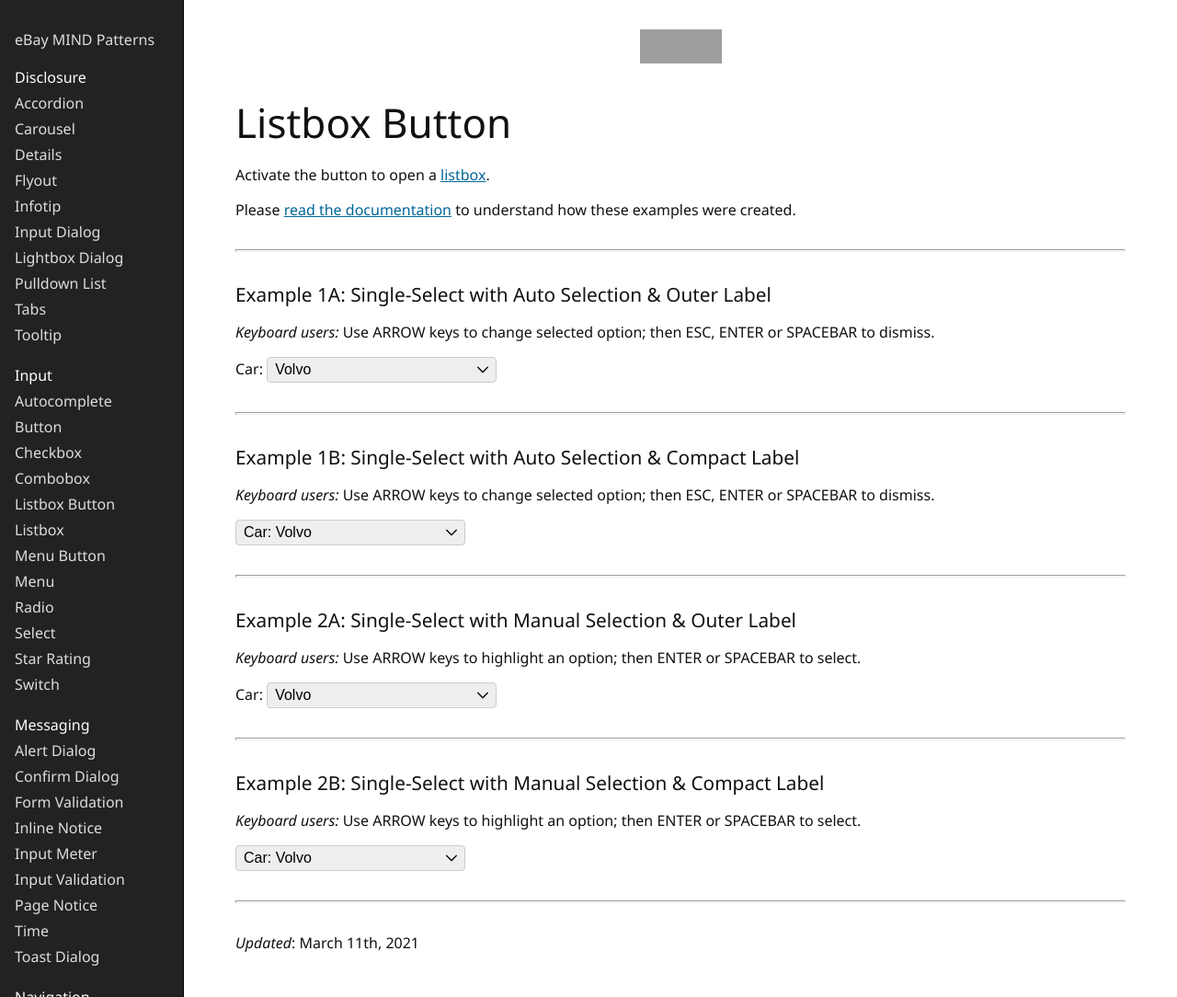
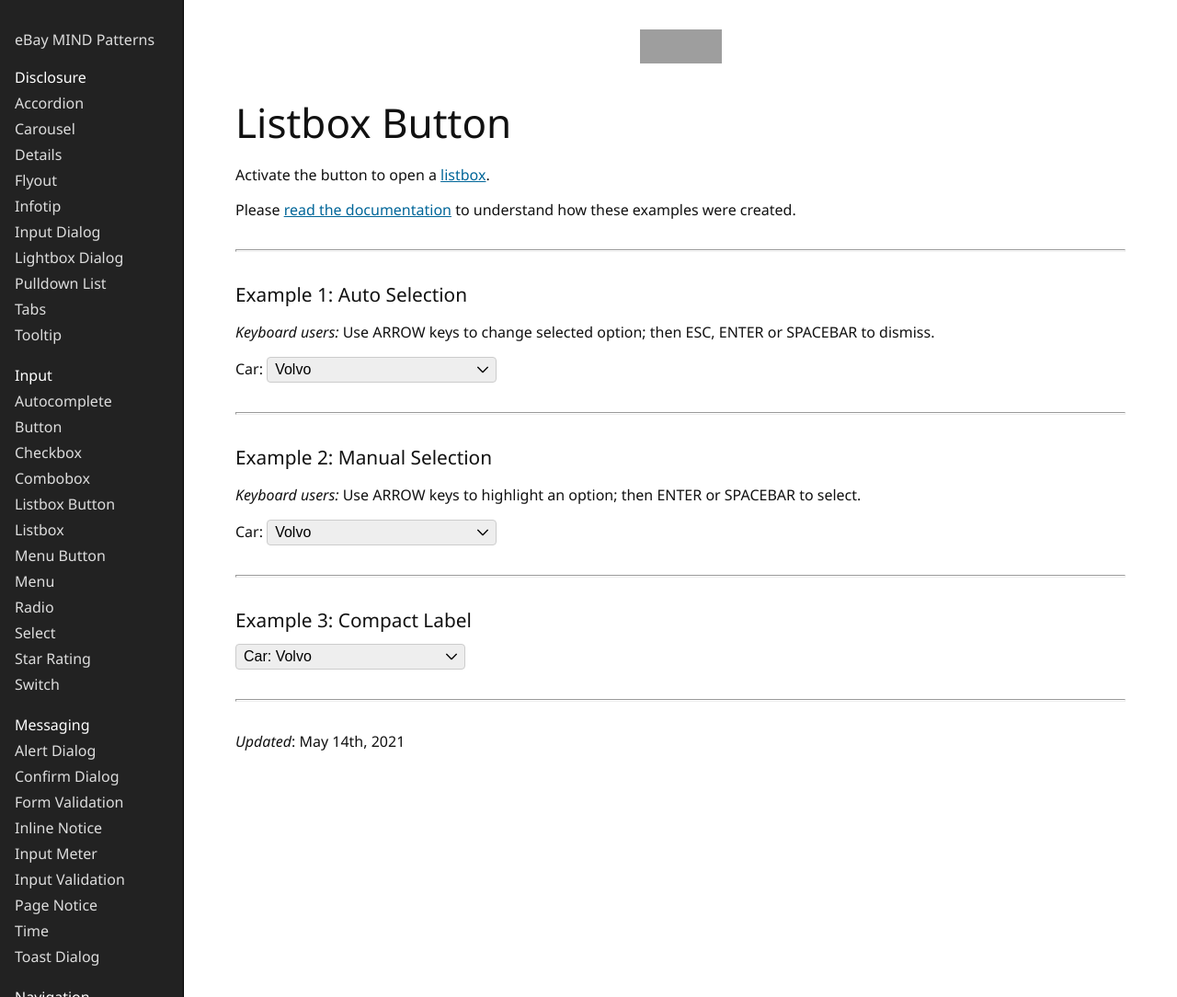
Before and after one commit to eBay/mindpatterns, a Jekyll site: the page built from _input/listbox-button/index.html, in a window 1280 px wide and 1084 px high. Shown: the whole window at 92% size. Built offline with Jekyll 4.4.1, drawn with Linux system fonts in a browser that asks for light colours; grey boxes are pictures that could not be loaded.

Commit message:
chore: added makeup-listbox

```diff
--- a/_input/combobox/index.html
+++ b/_input/combobox/index.html
@@ -23,7 +23,7 @@
 <h2 class="clipped">Examples</h2>
 
 <h3>Example 1: Manual Selection</h3>
-<p>List expands on focus. Cycle through options with ARROW keys; press ENTER or SPACEBAR to select.<p>
+<p>List expands on focus. Cycle through options with ARROW keys; press ENTER to select & dismiss.<p>
 <form>
     <label for="combobox-1">Sell your games console</label>
     <span class="combobox" data-auto-select="false">
--- a/_input/listbox-button/index.html
+++ b/_input/listbox-button/index.html
@@ -31,7 +31,7 @@
 
 <h2 class="clipped">Examples</h2>
 
-<h3>Example 1A: Single-Select with Auto Selection &amp; Outer Label</h3>
+<h3>Example 1: Auto Selection</h3>
 <p><em>Keyboard users:</em> Use ARROW keys to change selected option; then ESC, ENTER or SPACEBAR to dismiss.</p>
 
 <span id="listbox-1-outer-label">Car:</span>
@@ -74,49 +74,7 @@
 
 <hr />
 
-<h3>Example 1B: Single-Select with Auto Selection &amp; Compact Label</h3>
-<p><em>Keyboard users:</em> Use ARROW keys to change selected option; then ESC, ENTER or SPACEBAR to dismiss.</p>
-
-<span class="listbox-button" data-auto-select="true">
-    <button class="button listbox-button__button" data-listbox-button-prefix="Car: ">
-        <span class="listbox-button__label">Car: Volvo</span>
-        <svg focusable="false" height="12" width="12" aria-hidden="true">
-            <use xlink:href="#icon-chevron-down"></use>
-        </svg>
-    </button>
-    <div class="listbox-button__listbox" hidden>
-        <div role="listbox">
-            <div class="listbox__option" role="option">
-                <span>Volvo</span>
-                <svg focusable="false" height="12" width="12" aria-hidden="true">
-                    <use xlink:href="#icon-tick"></use>
-                </svg>
-            </div>
-            <div class="listbox__option" role="option">
-                <span>Saab</span>
-                <svg focusable="false" height="12" width="12" aria-hidden="true">
-                    <use xlink:href="#icon-tick"></use>
-                </svg>
-            </div>
-            <div class="listbox__option" role="option">
-                <span>Opel</span>
-                <svg focusable="false" height="12" width="12" aria-hidden="true">
-                    <use xlink:href="#icon-tick"></use>
-                </svg>
-            </div>
-            <div class="listbox__option" role="option">
-                <span>Audi</span>
-                <svg focusable="false" height="12" width="12" aria-hidden="true">
-                    <use xlink:href="#icon-tick"></use>
-                </svg>
-            </div>
-        </div>
-    </div>
-</span>
-
-<hr />
-
-<h3>Example 2A: Single-Select with Manual Selection &amp; Outer Label</h3>
+<h3>Example 2: Manual Selection</h3>
 <p><em>Keyboard users:</em> Use ARROW keys to highlight an option; then ENTER or SPACEBAR to select.</p>
 
 <span id="listbox-2-outer-label">Car:</span>
@@ -159,10 +117,9 @@
 
 <hr />
 
-<h3>Example 2B: Single-Select with Manual Selection &amp; Compact Label</h3>
-<p><em>Keyboard users:</em> Use ARROW keys to highlight an option; then ENTER or SPACEBAR to select.</p>
+<h3>Example 3: Compact Label</h3>
 
-<span class="listbox-button" data-auto-select="false">
+<span class="listbox-button" data-auto-select="true">
     <button class="button listbox-button__button" data-listbox-button-prefix="Car: ">
         <span class="listbox-button__label">Car: Volvo</span>
         <svg focusable="false" height="12" width="12" aria-hidden="true">
@@ -201,4 +158,4 @@
 
 <hr />
 
-<p><i>Updated</i>: March 11th, 2021</p>
+<p><i>Updated</i>: May 14th, 2021</p>
--- a/_input/listbox/index.html
+++ b/_input/listbox/index.html
@@ -96,4 +96,4 @@
 
 <hr />
 
-<p><i>Updated</i>: April 10th, 2020</p>
+<p><i>Updated</i>: May 14th, 2021</p>
--- a/_js/combobox.js
+++ b/_js/combobox.js
@@ -7,7 +7,7 @@
 */
 
 const Expander = require('makeup-expander');
-const Listbox = require('./listbox.js');
+const Listbox = require('makeup-listbox');
 const Util = require('./util.js');
 
 function onInputFocus() {
--- a/_js/listbox-button.js
+++ b/_js/listbox-button.js
@@ -7,7 +7,7 @@
 */
 
 const Expander = require('makeup-expander');
-const Listbox = require('./listbox.js');
+const Listbox = require('makeup-listbox');
 
 function onButtonFirstClick() {
     this.listbox.el.hidden = false;
@@ -93,7 +93,7 @@
         this._buttonEl.removeEventListener('click', this._onButtonFirstClickListener);
         this.listbox.el.removeEventListener('click', this._onListboxClickListener);
         this.listbox.el.removeEventListener('keydown', this._onListboxKeyDownListener);
-        this.listbox.el.removeEventListener('listbox-change', this._onListboxChangeListener);
+        this.listbox.el.removeEventListener('makeup-listbox-change', this._onListboxChangeListener);
     }
 
     wake() {
@@ -101,7 +101,7 @@
             this._buttonEl.addEventListener('click', this._onButtonFirstClickListener, { once: true });
             this.listbox.el.addEventListener('click', this._onListboxClickListener);
             this.listbox.el.addEventListener('keydown', this._onListboxKeyDownListener);
-            this.listbox.el.addEventListener('listbox-change', this._onListboxChangeListener);
+            this.listbox.el.addEventListener('makeup-listbox-change', this._onListboxChangeListener);
         }
     }
 
--- a/_js/main.js
+++ b/_js/main.js
@@ -27,7 +27,7 @@
     const Expander = require('makeup-expander');
     const HijaxButton = require('./hijax-button.js');
     const PasswordMeter = require('./password-meter.js');
-    const Listbox = require('./listbox.js');
+    const Listbox = require('makeup-listbox');
     const ListboxButton = require('./listbox-button.js');
     const Menu = require('./menu.js');
     const MenuButton = require('./menu-button.js');
@@ -152,7 +152,7 @@
         pageWidgets.push(new Listbox(widgetEl, {
             autoSelect: (widgetEl.dataset.autoSelect === 'true')
         }));
-        widgetEl.addEventListener('listbox-change', function(e) {
+        widgetEl.addEventListener('makeup-listbox-change', function(e) {
             console.log(e.type, e.detail);
         });
     });
```
Also changed, not shown: _js/listbox.js (deleted, +0 -211 lines), index.html (+6 -1 lines), package.json (+9 -8 lines), static/browser.js, 1 other file.
